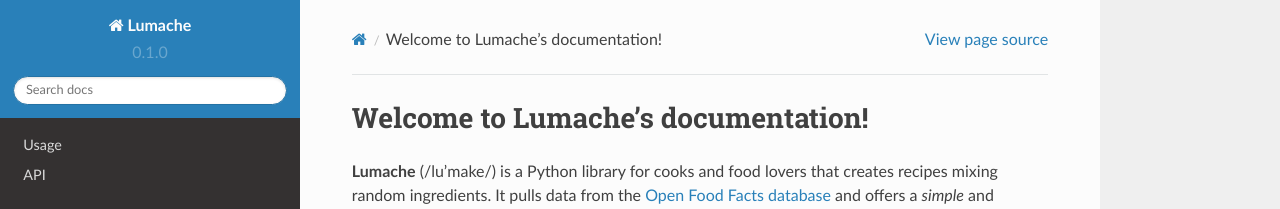
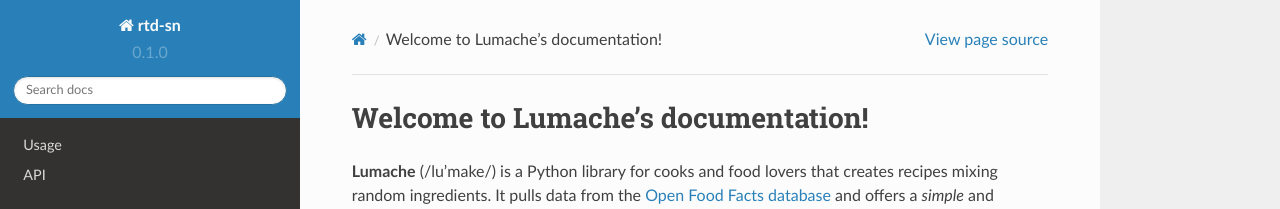
Before and after one commit to sen1303/rtd-test, a Sphinx documentation site: the page built from docs/source/index.rst, in a window 1280 px wide. Shown: the top 209 px of the page. Built offline with Sphinx 7.4.7 and the Read the Docs theme 2.0.0, drawn with Linux system fonts in a browser that asks for light colours.

Commit message:
Update conf.py

```diff
--- a/docs/source/conf.py
+++ b/docs/source/conf.py
@@ -2,7 +2,7 @@
 
 # -- Project information
 
-project = 'Lumache'
+project = 'rtd-sn'
 copyright = '2021, Graziella'
 author = 'Graziella'
 
```
